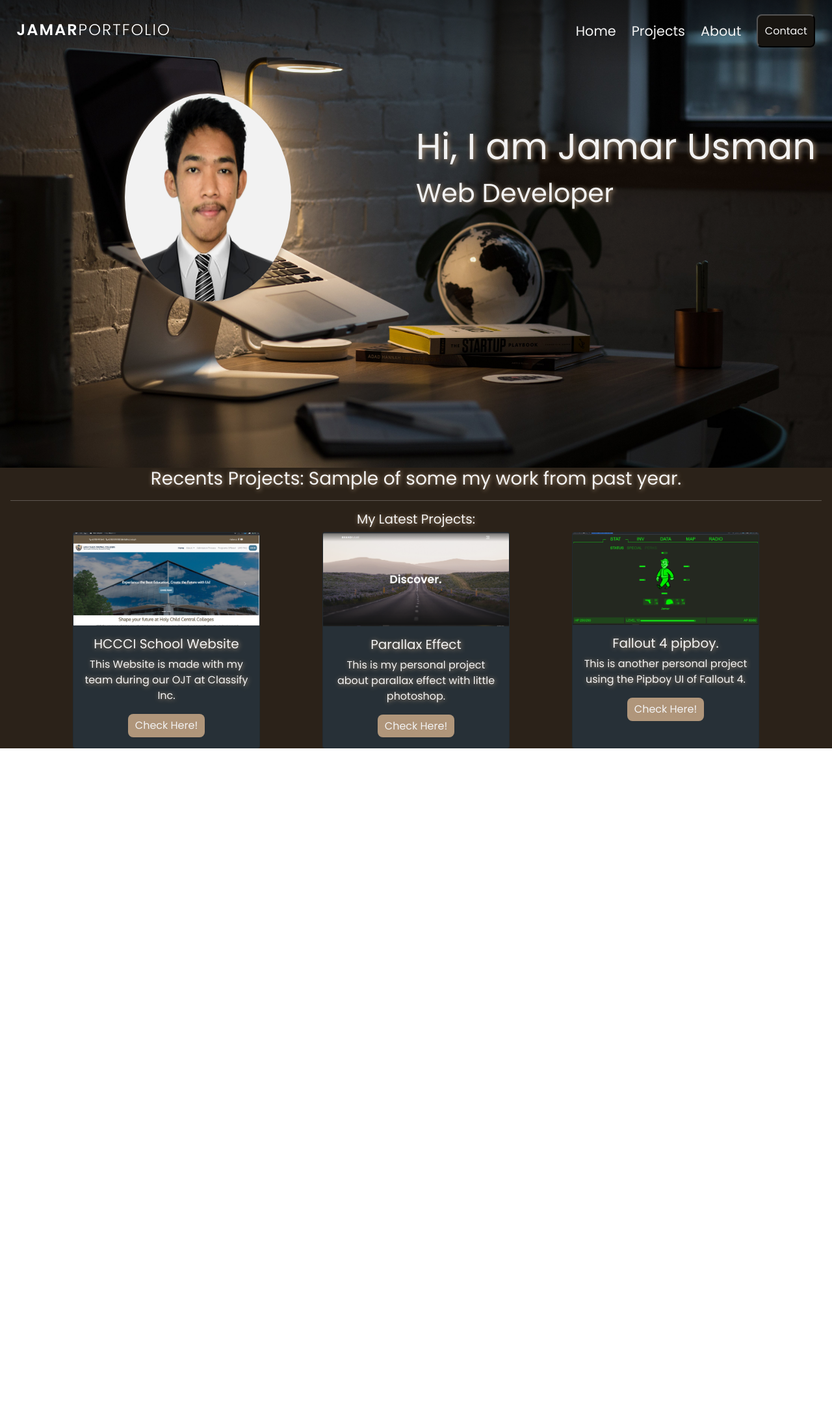
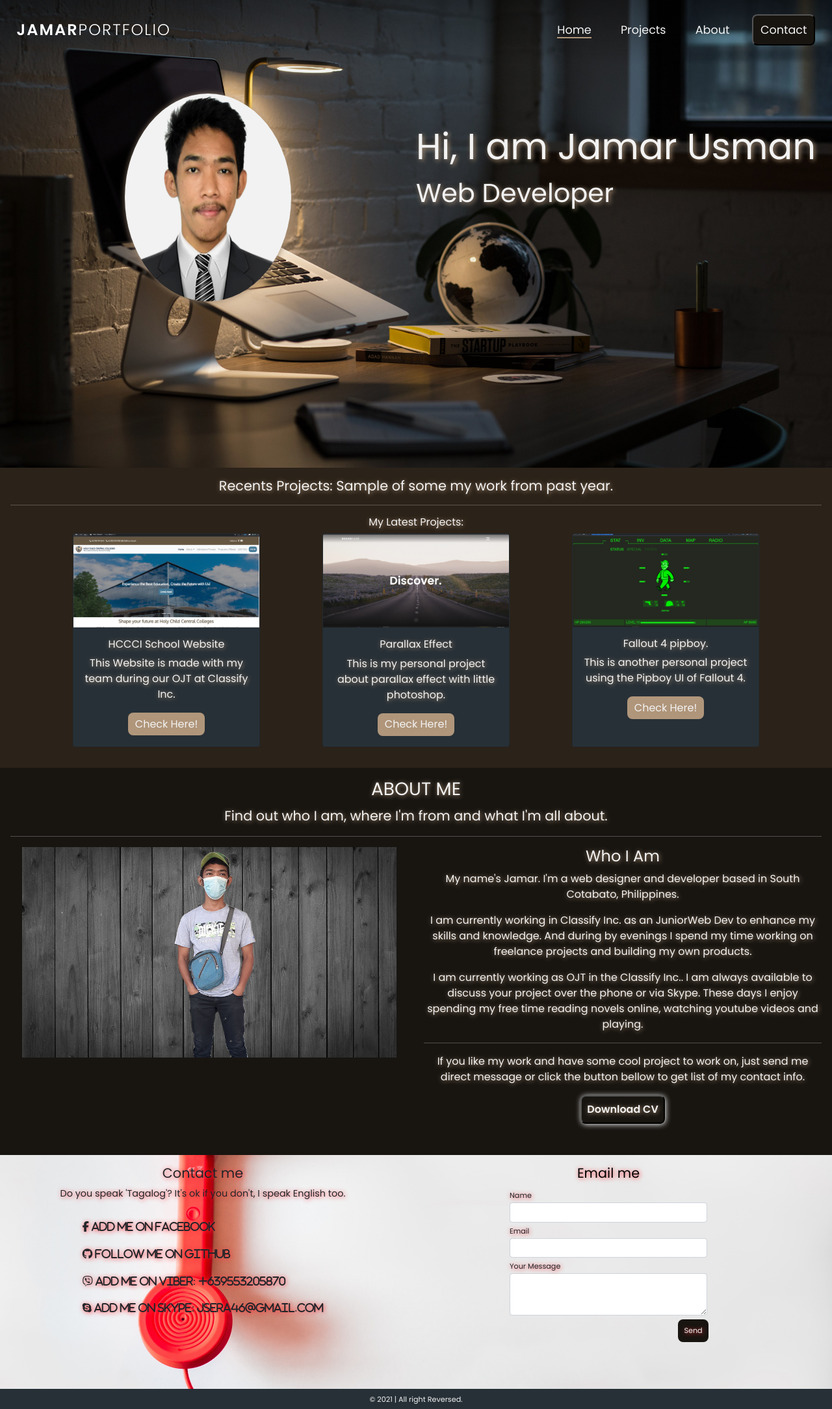
Before and after one commit to jsera46/portfolio, a plain HTML site: page index.html in a window 1280 px wide. Shown: the whole page at 65% size. Before the commit the page ends 1152 px from the top, so only its background shows below. Drawn offline with nearby package versions, Linux system fonts and the light colour scheme.

Commit message:
update desktop

```diff
--- a/assets/css/index.css
+++ b/assets/css/index.css
@@ -535,6 +535,9 @@ footer label {
     nav {
         border-bottom: none;
     }
+    .homeLink {
+        text-decoration: none;
+    }
     .logo {
         margin-left: 0;
     }
@@ -543,20 +546,97 @@ footer label {
         margin: auto 0;
         padding: 0 auto;
     }
+    .nav-menu li a {
+        text-decoration: none;
+        color: #f3f3f3;
+    }
     .nav-menu li {
-        font-size: 1.3rem;
+        font-size: 1rem;
         text-shadow: none;
         margin-left: 1.5rem;
+        padding: 0 0.6rem;
     }
     .contact-btn {
         margin-top: -0.6rem;
         margin-left: 1.5rem;
     }
     .nav-menu a {
-        font-size: 1rem;
+        font-size: 1.1rem;
         text-shadow: none;
         margin: 1px;
-        padding: 0 0.6rem;
+    }
+    .underline::after {
+        content: '';
+        transform: scaleX(1);
+        position: absolute;
+        width: 100%;
+        height: 2px;
+        bottom: 0;
+        left: 0;
+        background-color: #B0967B;
+        transform-origin: bottom center;
+    }
+    .deskHome {
+        display: inline-block;
+        position: relative;
+    }
+    .deskHome::before {
+        content: '';
+        position: absolute;
+        width: 100%;
+        transform: scaleX(0);
+        height: 2px;
+        bottom: 0;
+        left: 0;
+        background-color: #B0967B;
+        transform-origin: bottom right;
+        transition: transform 0.25s ease-out;
+    }
+    .deskHome:hover::before {
+        transform: scaleX(1);
+        transform-origin: bottom left;
+    }
+
+    .deskProjects{
+        display: inline-block;
+        position: relative;
+    }
+    .deskProjects::before {
+        content: '';
+        position: absolute;
+        width: 100%;
+        transform: scaleX(0);
+        height: 2px;
+        bottom: 0;
+        left: 0;
+        background-color: #B0967B;
+        transform-origin: bottom right;
+        transition: transform 0.25s ease-out;
+    }
+    .deskProjects:hover::before {
+        transform: scaleX(1);
+        transform-origin: bottom left;
+    }
+
+    .deskAbout{
+        display: inline-block;
+        position: relative;
+    }
+    .deskAbout::before {
+        content: '';
+        position: absolute;
+        width: 100%;
+        transform: scaleX(0);
+        height: 2px;
+        bottom: 0;
+        left: 0;
+        background-color: #B0967B;
+        transform-origin: bottom right;
+        transition: transform 0.25s ease-out;
+    }
+    .deskAbout:hover::before {
+        transform: scaleX(1);
+        transform-origin: bottom left;
     }
     /* mainContent */
     .mainContent {
@@ -587,11 +667,14 @@ footer label {
        color: #f3f3f3;
        text-align: center;
        text-shadow: 1px 1px 7px #B0967B;
+       padding: 0 0 2rem 0;
    }
-   .projectDesk h3 {
+   .projectsDesk h3 {
        font-size: 1.3rem;
+       position: relative;
+       padding: 1rem 0 0 0;
    }
-   .projectDesk h5 {
+   .projectsDesk h5 {
        font-size: 1rem;
    }
    .exampleProject {
@@ -613,15 +696,91 @@ footer label {
    .aboutMe {
        display: none;
    }
+   .aboutMeDesk {
+       display: inline-block;
+       background-color: #181511;
+       color: #f3f3f3;
+       text-align: center;
+       padding: 0 0 3rem 0;
+       text-shadow:  1px 1px 7px #B0967B;
+   }
+   .aboutMeDesk h3 {
+       padding: 1rem 0 0 0;
+   }
+   .aboutMeDesk img {
+       width: 45vw;
+   }
 
    /* Contact Me */
    .contactMe {
        display: none;
+   }
+   .contactMeDesk {
+       display: inline-block;
+       background-image: url('/assets/images/contactbg.jpg');
+       background-position: center;
+       background-repeat: no-repeat;
+       background-size: cover;
+       width: 100%;
+       height: 45vh;
+       padding-top: 1rem;
+       text-shadow: 1px 1px 7px #FC3840;
+   }
+
+   .contactMeDesk h3 {
+       font-size: 1.3rem;
+   }
+   .contactMeDesk p{
+       font-size: .9rem;
+   }
+   .contactMeDesk .dflex {
+       display: flex;
+       justify-content: space-evenly;
+   }
+   .cmd {
+       padding: 0 4rem;
+       text-align: center;
+   }
+   .fab {
+       font-size: 1rem;
+       margin-bottom: .6rem;
+   }
+   form {
+       padding: 0 5rem;
+   }
+   .emailMe {
+        padding: 0 6rem;
+   }
+   .emailMe h3 {
+    color: #000 !important;
+   }
+   .contactMeDesk label, .contactMeDesk input, .contactMeDesk textarea {
+       font-size: .7rem;
+   }
+   .btnFooter {
+       padding: .5rem;
+       font-size: .7rem;
+       margin-top: -6rem;
+       right: 4.9rem;
+       text-shadow: 1px 1px 7px #FC3840;
+       color: #f6f6f6;
    }
 
    /* Footer */
    .footerResponsive {
        display: none;
    }
-
+   .footerDesk {
+       display: inline-block;
+       background-color: #273037;
+       width: 100%;
+       position: relative;
+       text-align: center;
+       color: #f3f3f3;
+   }
+   .h7 {
+       font-size: .7rem;
+       padding-top: .5rem;
+       margin-bottom: .4rem;
+   }
 }
--- a/assets/js/index.js
+++ b/assets/js/index.js
@@ -1,4 +1,24 @@
 $(document).ready(function(){
+    // Nav-menu
+    $('.deskHome').click(function(){
+        $('.deskHome').addClass('underline');
+        $('.deskProjects').removeClass('underline');
+        $('.deskAbout').removeClass('underline');
+    })
+
+    $('.deskProjects').click(function(){
+        $('.deskHome').removeClass('underline');
+        $('.deskProjects').addClass('underline');
+        $('.deskAbout').removeClass('underline');
+    })
+
+    $('.deskAbout').click(function(){
+        $('.deskHome').removeClass('underline');
+        $('.deskProjects').removeClass('underline');
+        $('.deskAbout').addClass('underline');
+    })
+
+    // hamburger
     let buttonClick = false;
     $('#burger').click(function(){
         if (buttonClick == false){
--- a/index.html
+++ b/index.html
@@ -60,17 +60,17 @@
      <header class="headerDesk">
       <nav>
         <div class="mycontainerDesk">
-          <h3 class="logo">JAMAR<span>PORTFOLIO</span></h3>
+          <a href="index.html" class="homeLink"><h3 class="logo">JAMAR<span>PORTFOLIO</span></h3></a>
           <ul class="nav-menu">
-            <li>Home</li>
-            <li>Projects</li>
-            <li>About</li>
-            <button class="contact-btn"><a href="">Contact</a></button>
+            <li><a href="#homeD" class="deskHome underline">Home</a></li>
+            <li><a href="#projectsD" class="deskProjects">Projects</a></li>
+            <li><a href="#aboutD" class="deskAbout">About</a></li>
+            <button class="contact-btn"><a href="#contactD">Contact</a></button>
           </ul>
         </div>
       </nav>
      <!-- Main Content -->
-     <div class="mainContent">
+     <div class="mainContent" id="homeD">
        <div class="col-md">
          <img src="assets/images/Profile.jpg" class="headerimg" alt="Jamar Usman">
        </div>
@@ -96,7 +96,7 @@
     </div>
   </section>
   <!-- desktop -->
-  <section class="projectsDesk">
+  <section class="projectsDesk" id="projectsD">
     <div class="mycontainerDesk1">
         <h3>Recents Projects: Sample of some my work from past year.</h3>
         <hr>
@@ -107,7 +107,7 @@
             <div class="card-body">
               <h5 class="card-title">HCCCI School Website</h5>
               <p class="card-text">This Website is made with my team during our OJT at Classify Inc.</p>
-              <a href="#" class="btn btn-all">Check Here!</a>
+              <a href="http://172.16.0.7:85/" target="_blank" class="btn btn-all">Check Here!</a>
             </div>
           </div>
           <div class="card" style="width: 18rem;">
@@ -156,8 +156,8 @@
       </div>
   </section>
   <!-- Desktop -->
-  <section class="aboutMeDesk">
-    <div class="mycontainer">
+  <section class="aboutMeDesk" id="aboutD">
+    <div class="mycontainerDesk1">
         <h3>ABOUT ME</h3>
         <p class="aboutMeP">Find out who I am, where I'm from and what I'm all about.</p>
         <hr>
@@ -173,7 +173,7 @@
                 <p>I am currently working as OJT in the Classify Inc.. I am always available to discuss your project over the phone or via Skype. These days I enjoy spending my free time reading novels online, watching youtube videos and playing.</p>
                 <hr>
                 <p>If you like my work and have some cool project to work on, just send me direct message or click the button bellow to get list of my contact info.</p>
-                <button class="bntContact"><a href="">Contact me</a></button>
+                <button class="bntContact"><a href="https://docs.google.com/document/d/1OlQEYQaXWe6O_PGv41mtUJRXLd0-DyD4wFC4JMZYFD8/edit?usp=sharing" target="_blank">Download CV</a></button>
             </div>
         </div>
     </div>
@@ -207,11 +207,11 @@
     </div>
   </section>
   <!-- Desktop -->
-  <section class="contactMeDesk">
-    <div class="mycontainer">
+  <section class="contactMeDesk" id="contactD">
+    <div class="mycontainerDesk1 dflex">
+      <div class="col-md cmd">
         <h3>Contact me</h3>
         <p class="contactMep">Do you speak 'Tagalog'? It's ok if you don't, I speak English too.</p>
-      <hr>
         <div>
             <div class="col-md contactmee">
               <div class="fab fa-facebook-f">
@@ -227,7 +227,28 @@
                 Add me on Skype: jsera46@gmail.com
               </div>
             </div>
-
+        </div>
+      </div>
+      <div class="col-md emailMe">
+        <h3 class="text-primary text-center">Email me</h3>
+        <form
+        action="https://formspree.io/f/moqpkdzz"
+        method="POST"
+        enctype="multipart/form-data">
+          <div class="form-group">
+              <label>Name</label>
+              <input type="text" class="form-control" name="name" required>
+            </div>
+            <div class="form-group">
+              <label>Email</label>
+              <input type="email" class="form-control" name="_replyto" required>
+            </div>
+            <div class="form-group">
+              <label>Your Message</label>
+              <textarea class="form-control" rows="3" name="message"></textarea>
+            </div>
+            <button type="submit" class="btn btn-primary btnFooter">Send</button>
+        </form>
       </div>
     </div>
   </section>
@@ -277,46 +298,11 @@
       </div>
   </footer>
   <!-- Desktop -->
-  <footer class="footerDesk">
-    <div class="mycontainer">
-      <div class="col-md">
-      <h2 class="text-primary text-center fHeader">Email me</h2>
+  <div class="footerDesk">
+    <div class="alrightDesk">
+      <p class="h7">© 2021 | All right Reversed.</p>
     </div>
-    <hr>
-    <form class="footerForm"
-      action="https://formspree.io/f/moqpkdzz"
-      method="POST"
-      enctype="multipart/form-data">
-        <div class="form-group">
-            <label>Name</label>
-            <input type="text" class="form-control" name="name" required>
   </div>
-          <div class="form-group">
-            <label>Email</label>
-            <input type="email" class="form-control" name="_replyto" required>
-          </div>
-          <div class="form-group">
-            <label>Your Message</label>
-            <textarea class="form-control" rows="5" name="message"></textarea>
-          </div>
-          <button type="submit" class="btn btn-primary btnFooter">Send</button>
-      </form>
-    </div>
-
-      <div class="fonticon">
-          <div class="col-sm">
-            <a href=""><i class="fab fa-facebook-f"></i></a>
-            <a href=""><i class="fab fa-github"></i></a>
-            <a href=""><i class="fab fa-viber"></i></a>
-            <a href=""><i class="fab fa-skype"></i></a>
-          </div>
-          <hr class="hrfooterfont">
-      </div>
-
-      <div class="alright">
-        <p class="h6">© 2021 | All right Reversed.</p>
-      </div>
-  </footer>
   <!-- Footer End -->
 
   <!-- Optional JavaScript -->
```
Lines whose indentation alone changed are shown as unchanged.
